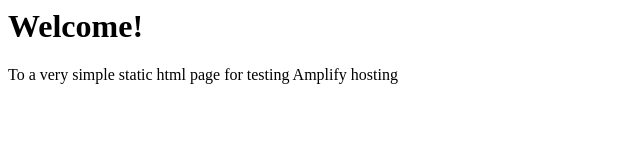
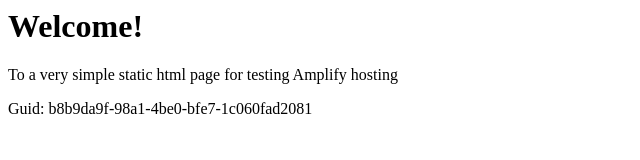
Before and after one commit to aws-aemilia-bah/Github-PR-Commit-Integration-Test-DoNotTouch-Gith-OKSLNVO2-v1-preprod-me-south-1, a website: page src/index.html in a window 1280 px wide. Shown: the whole page, without its empty margins (0-640 px from the left). Drawn offline with Linux system fonts and the light colour scheme.

Commit message:
commit from integ tests

```diff
--- a/src/index.html
+++ b/src/index.html
@@ -1,3 +1,5 @@
+
+
 <html lang="en">
 
 <head>
@@ -10,6 +12,6 @@
 <body>
     <h1>Welcome!</h1>
     <p>To a very simple static html page for testing Amplify hosting</p>
-</body>
+    <p>Guid: b8b9da9f-98a1-4be0-bfe7-1c060fad2081</p></body>
 
 </html>
```
